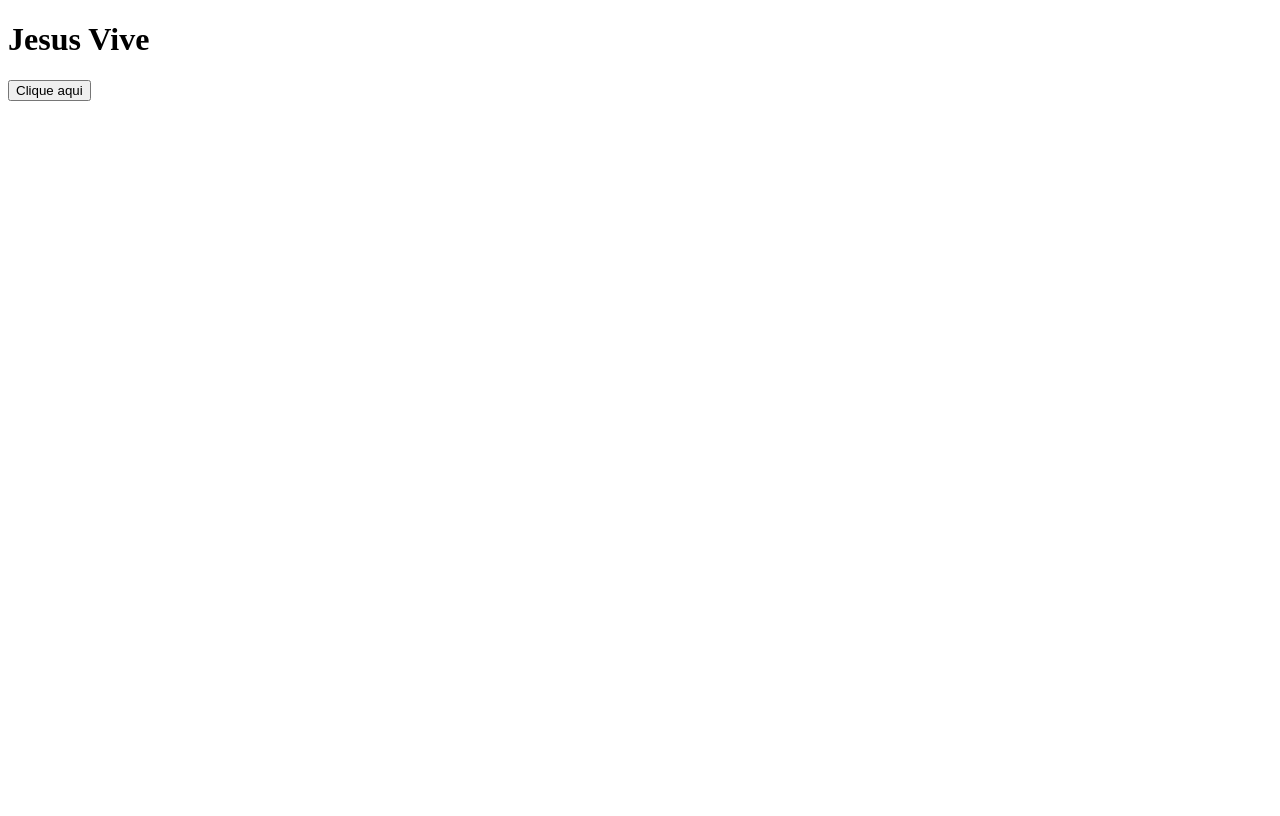
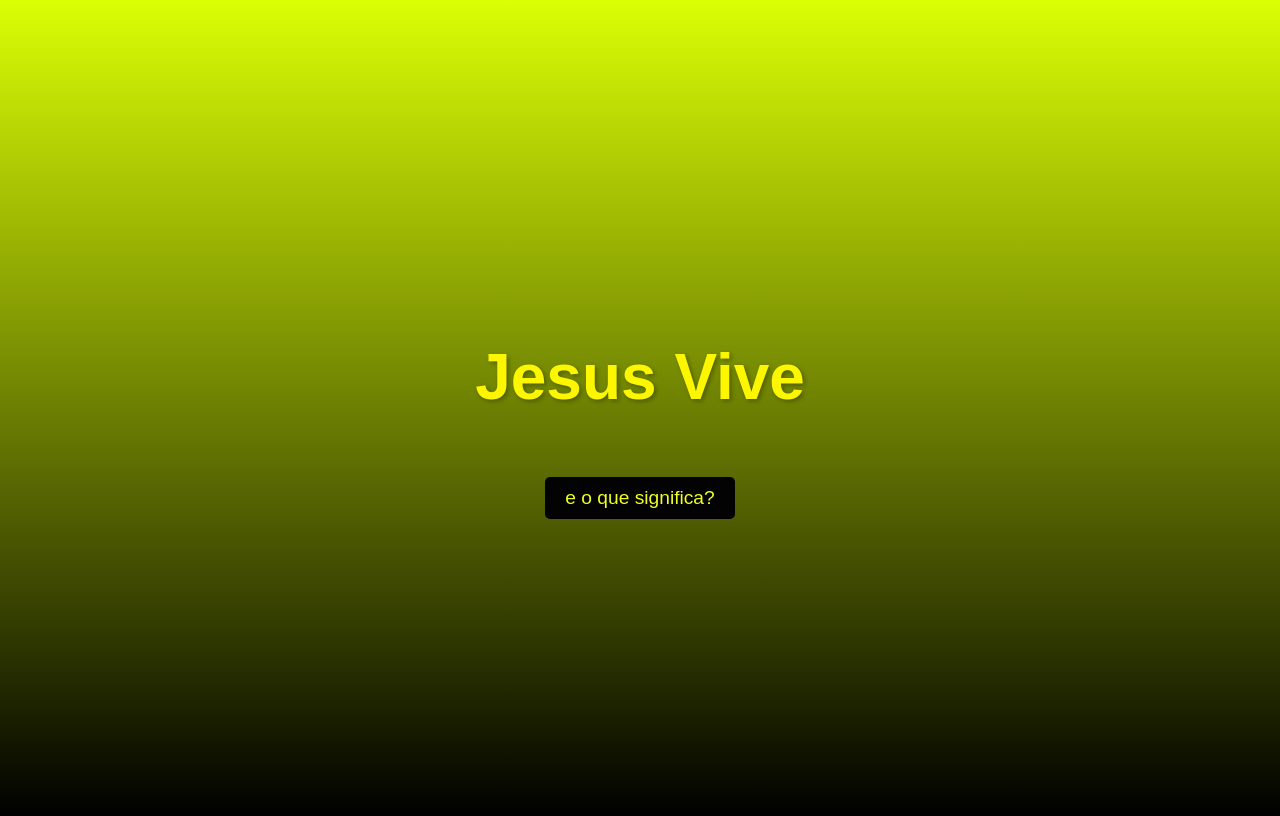
Before and after one commit to viniairam7/NewBibleVerse, a plain HTML site: page index.html in a window 1280 px wide. Drawn offline with Linux system fonts and the light colour scheme.

Commit message:
em progresso

```diff
--- a/index.html
+++ b/index.html
@@ -7,8 +7,9 @@
     <link rel="stylesheet" href="style.css">
 </head>
 <body>
+    <!-- Verifique se esta mensagem aparece no console -->
     <h1 id="mensagem">Jesus Vive</h1>
-    <button onclick="mudarMensagem()">Clique aqui</button>
+    <button onclick="mudarMensagem()">e o que significa?</button>
 
     <script src="script.js"></script>
 </body>
--- a/script.js
+++ b/script.js
@@ -1,4 +1,7 @@
+console.log("Script carregado com sucesso!");
+
 function mudarMensagem() {
+    console.log("Função mudarMensagem chamada");
     let mensagem = document.getElementById("mensagem");
     if (mensagem.innerText === "Jesus Vive") {
         mensagem.innerText = "Ele está entre nós!";
--- a/style.css
+++ b/style.css
@@ -0,0 +1,36 @@
+body {
+    display: flex;
+    flex-direction: column;
+    justify-content: center;
+    align-items: center;
+    height: 100vh;
+    background: linear-gradient(to bottom, #daff05, #000000);
+    color: rgb(252, 247, 0);
+    font-family: Arial, sans-serif;
+    text-shadow: 2px 2px 4px rgba(0, 0, 0, 0.3);
+}
+
+h1 {
+    font-size: 4rem;
+    animation: fadeIn 2s ease-in-out;
+}
+
+button {
+    margin-top: 20px;
+    padding: 10px 20px;
+    font-size: 1.2rem;
+    background-color: rgb(3, 3, 3);
+    border: none;
+    border-radius: 5px;
+    cursor: pointer;
+    color: #f0ff1e;
+}
+
+button:hover {
+    background-color: #f0f0f0;
+}
+
+@keyframes fadeIn {
+    from { opacity: 0; transform: scale(0.8); }
+    to { opacity: 1; transform: scale(1); }
+}
```
